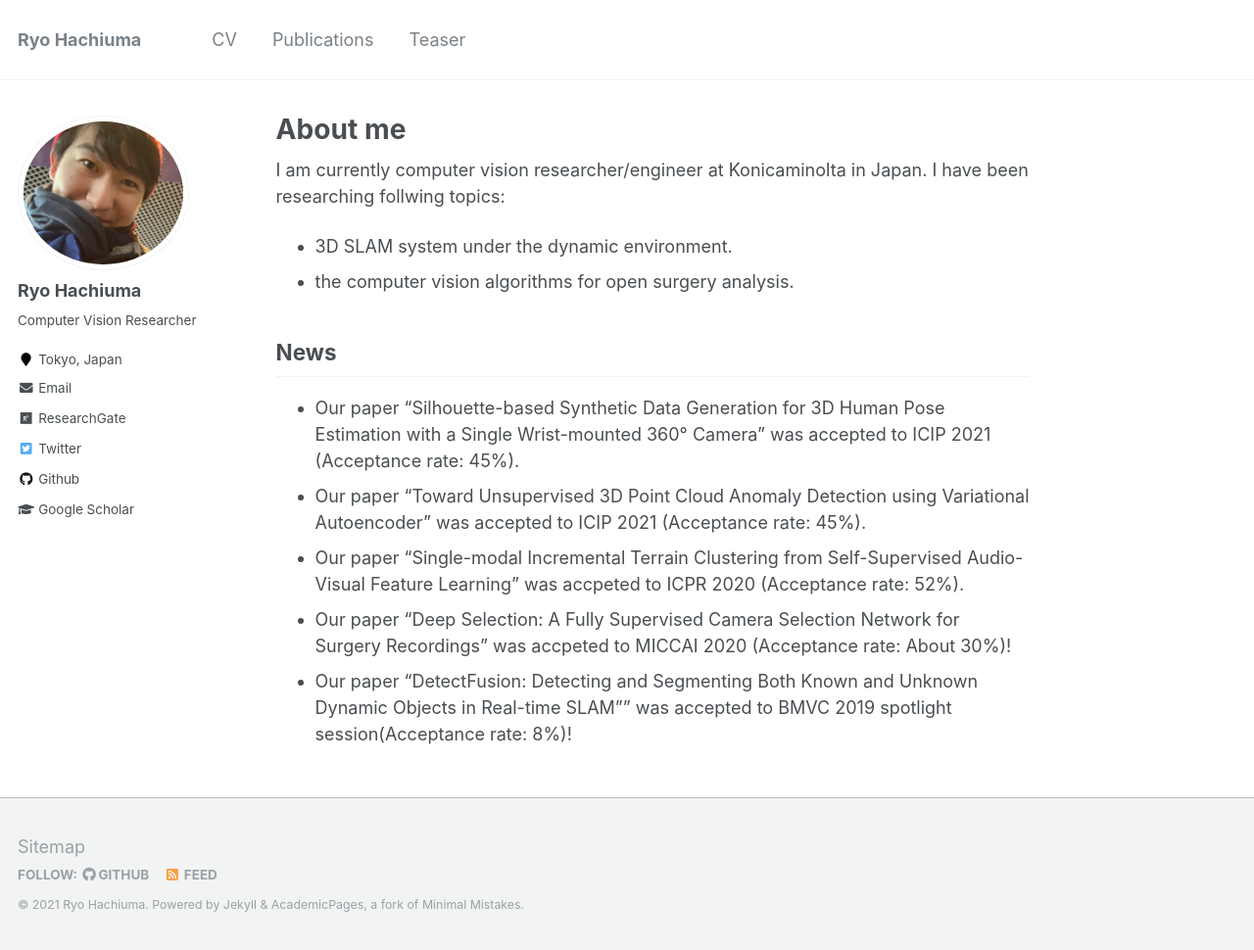
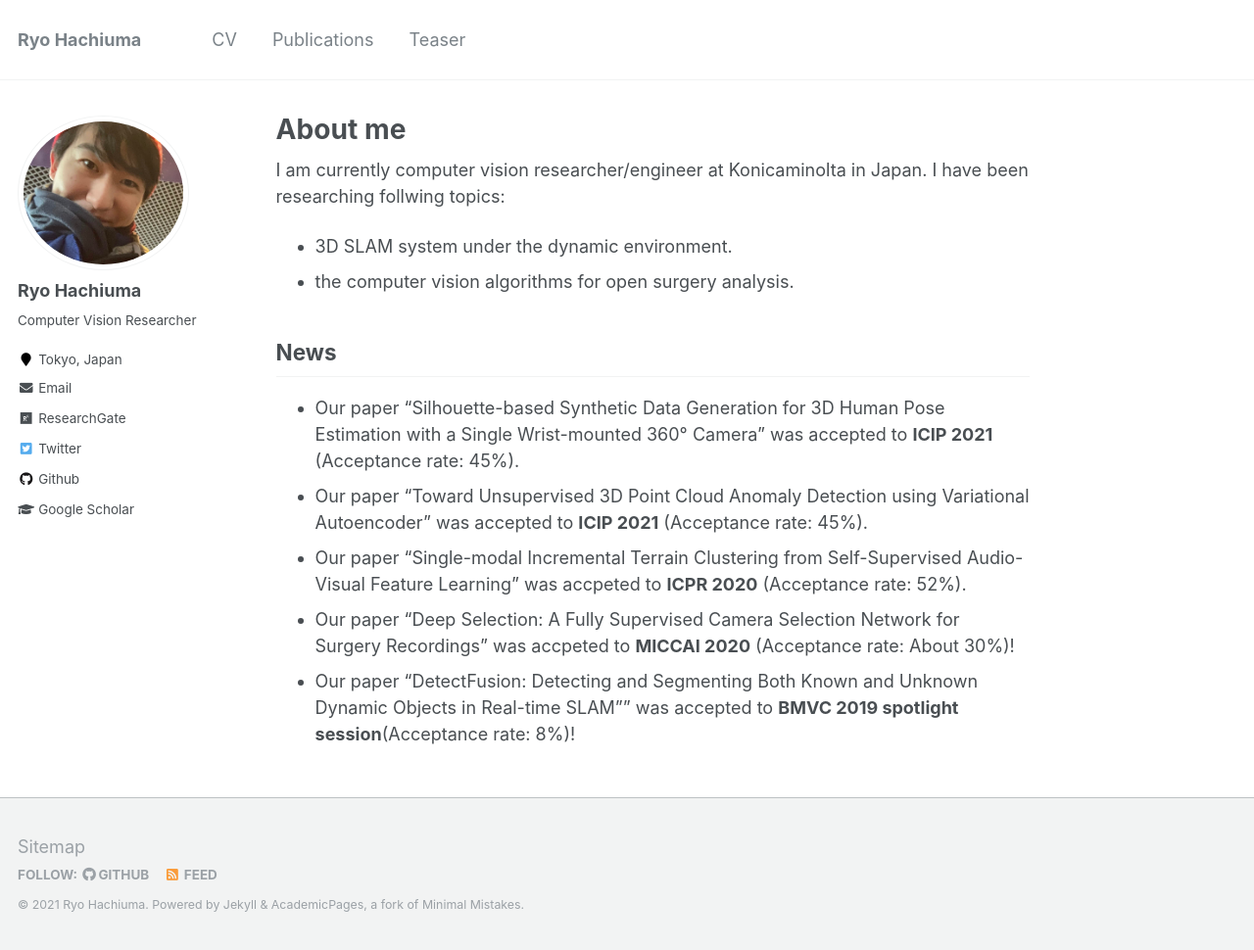
Before and after one commit to ryohachiuma/ryohachiuma.github.io, a Jekyll site: the page built from _pages/about.md, in a window 1280 px wide and 970 px high. Shown: the whole window at 98% size. Built offline with Jekyll 4.4.1, drawn with Linux system fonts in a browser that asks for light colours.

```diff
--- a/_pages/about.md
+++ b/_pages/about.md
@@ -15,8 +15,8 @@ I have been researching follwing topics:
 
 
 ## News
-- Our paper "Silhouette-based Synthetic Data Generation for 3D Human Pose Estimation with a Single Wrist-mounted 360° Camera" was accepted to ICIP 2021 (Acceptance rate: 45%).
-- Our paper "Toward Unsupervised 3D Point Cloud Anomaly Detection using Variational Autoencoder" was accepted to ICIP 2021  (Acceptance rate: 45%).
-- Our paper "Single-modal Incremental Terrain Clustering from Self-Supervised Audio-Visual Feature Learning" was accpeted to ICPR 2020 (Acceptance rate: 52%).
-- Our paper "Deep Selection: A Fully Supervised Camera Selection Network for Surgery Recordings" was accpeted to MICCAI 2020 (Acceptance rate: About 30%)!
-- Our paper "DetectFusion: Detecting and Segmenting Both Known and Unknown Dynamic Objects in Real-time SLAM"" was accepted to BMVC 2019 spotlight session(Acceptance rate: 8%)!
+- Our paper "Silhouette-based Synthetic Data Generation for 3D Human Pose Estimation with a Single Wrist-mounted 360° Camera" was accepted to <b>ICIP 2021</b> (Acceptance rate: 45%).
+- Our paper "Toward Unsupervised 3D Point Cloud Anomaly Detection using Variational Autoencoder" was accepted to <b>ICIP 2021</b>  (Acceptance rate: 45%).
+- Our paper "Single-modal Incremental Terrain Clustering from Self-Supervised Audio-Visual Feature Learning" was accpeted to <b>ICPR 2020</b> (Acceptance rate: 52%).
+- Our paper "Deep Selection: A Fully Supervised Camera Selection Network for Surgery Recordings" was accpeted to <b>MICCAI 2020</b> (Acceptance rate: About 30%)!
+- Our paper "DetectFusion: Detecting and Segmenting Both Known and Unknown Dynamic Objects in Real-time SLAM"" was accepted to <b>BMVC 2019 spotlight session</b>(Acceptance rate: 8%)!
```
